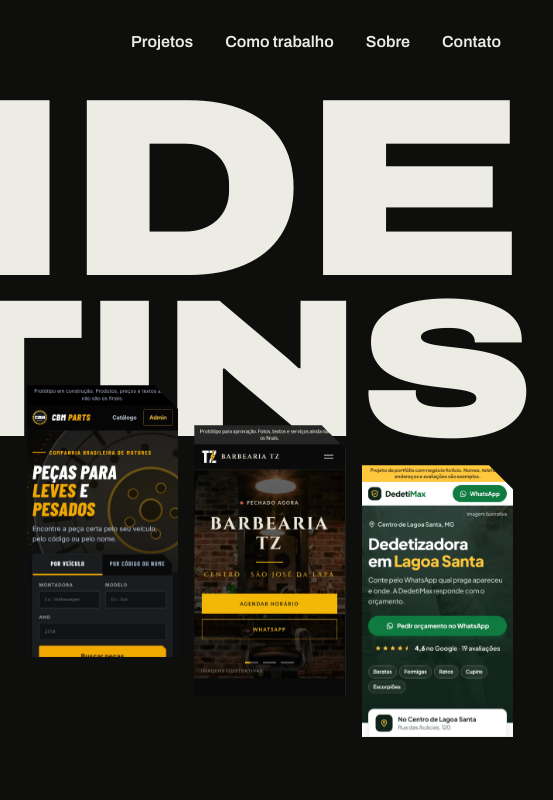
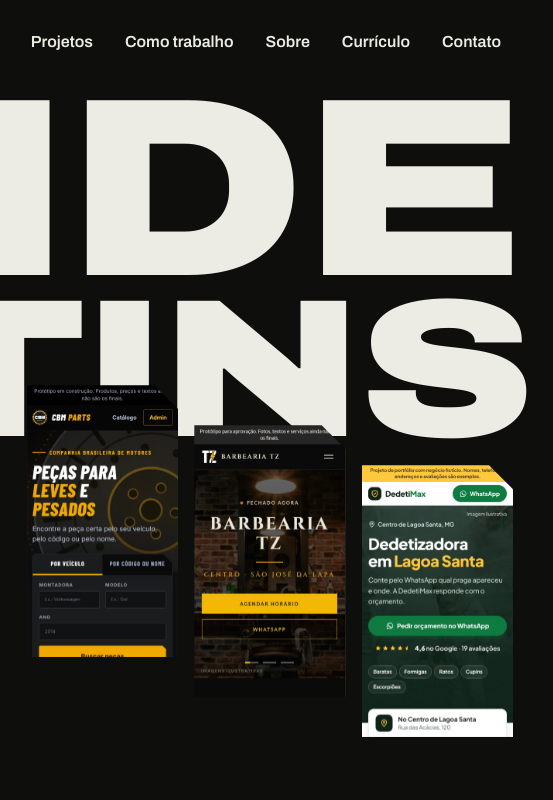
Before and after one commit to xANDE-git/portfolio-xandedev, a plain HTML site: page index.html in a window 1280 px wide. Shown: the top 800 px of the page, 727-1280 px from the left. Drawn offline with Linux system fonts and the light colour scheme.

Commit message:
Link Currículo no topo da página padrão, indo para /carreira/
Co-Authored-By: Claude Sonnet 5 <noreply@anthropic.com>

```diff
--- a/index.html
+++ b/index.html
@@ -29,6 +29,7 @@
     <a href="#projetos">Projetos</a>
     <a class="so-pc" href="#processo">Como trabalho</a>
     <a class="so-pc" href="#sobre">Sobre</a>
+    <a href="/carreira/">Currículo</a>
     <a href="#contato">Contato</a>
   </nav>
 </header>
```
